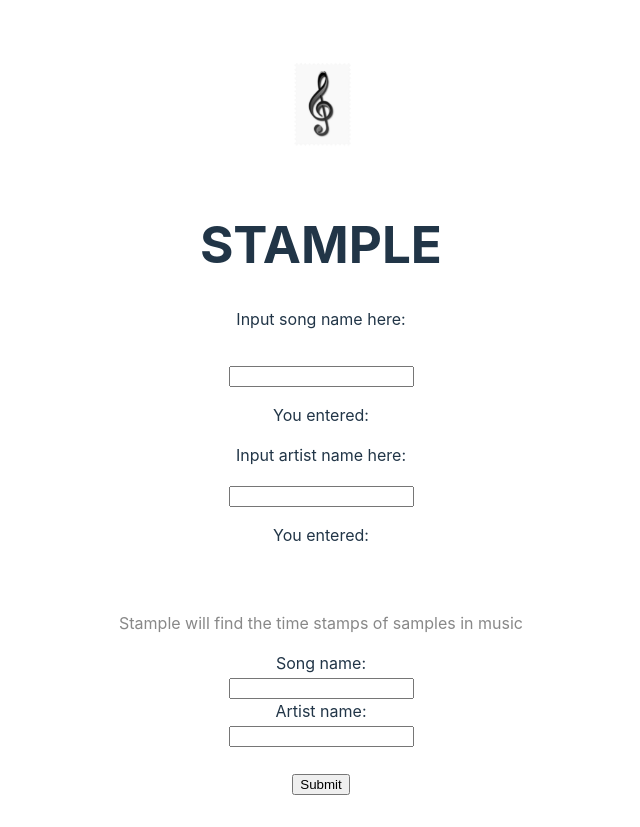
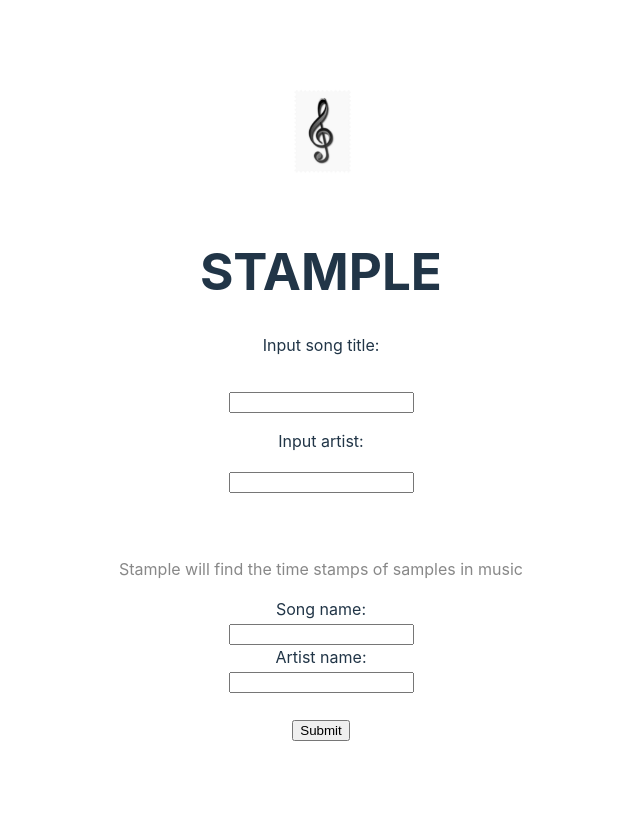
Before and after one commit to TheAdenGZ/Stample, a React (Vite) app: page / in a window 1280 px wide. Shown: the whole page, without its empty margins (319-959 px from the left). After the commit the page ends 800 px from the top, so only its background shows below. Built offline with nearby package versions, Linux system fonts and the light colour scheme.

Commit message:
edited the look

```diff
--- a/src/App.jsx
+++ b/src/App.jsx
@@ -28,16 +28,16 @@ function App() {
         </a>
       </div>
       <h1>STAMPLE</h1>
-      Input song name here:
+      Input song title:
       <div className="card">
 
        <input type="text" value={input1} onChange={(e) => setInput1(e.target.value)} name='input1' />
-      <p>You entered: {input1}</p>
+      <p></p>
         <p>
-          Input artist name here:
+          Input artist:
         </p>
       <input type="text" value={input2} onChange={handleChange} name='input2' />
-      <p>You entered: {input2}</p>
+      <p></p>
       </div>
       <p className="read-the-docs">
         Stample will find the time stamps of samples in music
```
Also changed, not shown: 1 other file (tests, documents, lock files or other folders).
